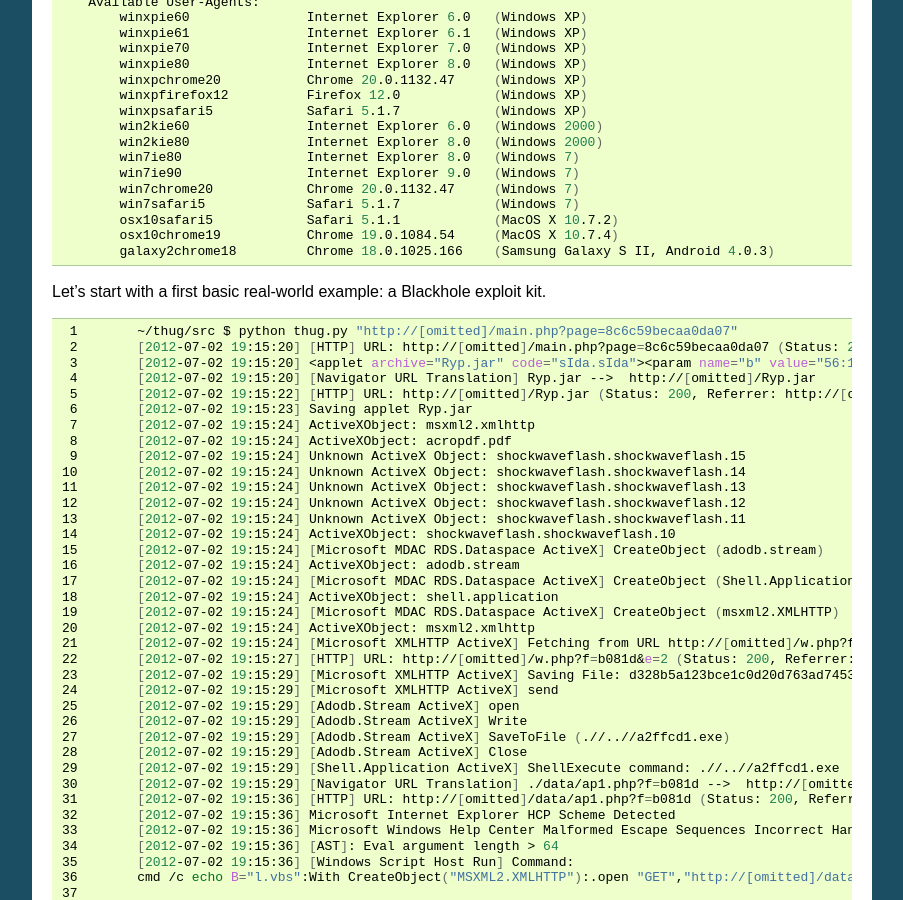
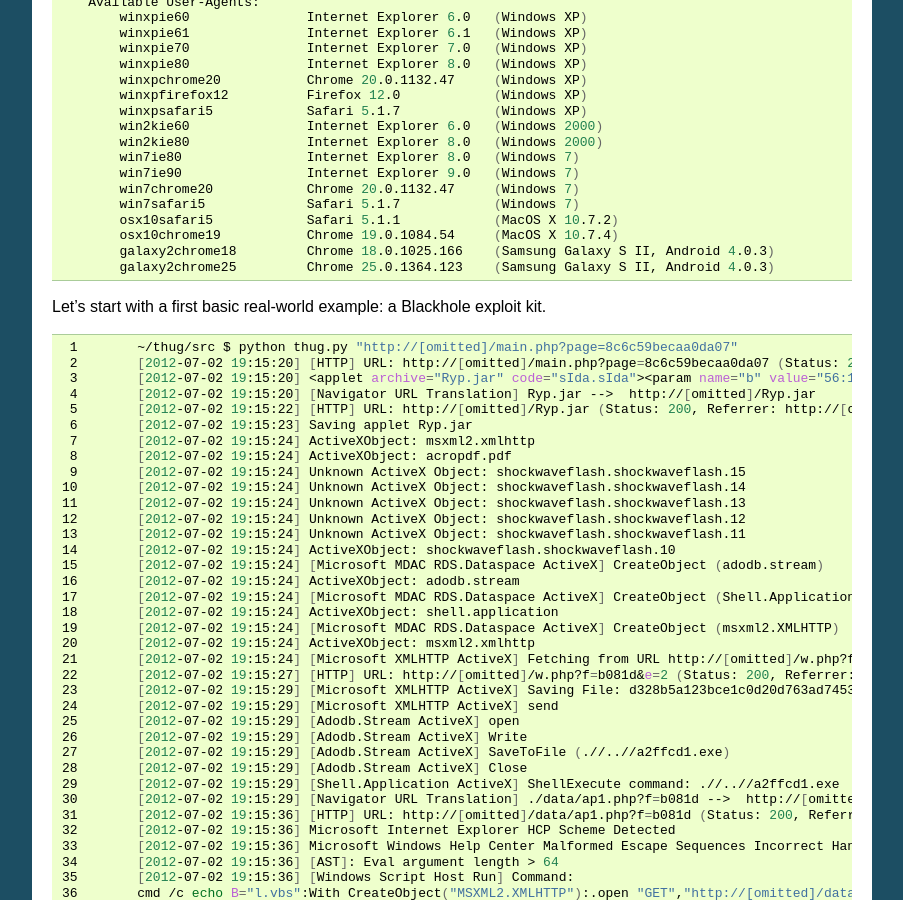
Before and after one commit to buffer/thug, a Sphinx documentation site: the page built from doc/source/usage.rst, in a window 1280 px wide and 900 px high, scrolled down 821 px. Shown: the whole window, without its empty margins (198-1101 px from the left). Built offline with Sphinx 7.4.7, drawn with Linux system fonts in a browser that asks for light colours.

Commit message:
Documentation update

```diff
--- a/doc/source/usage.rst
+++ b/doc/source/usage.rst
@@ -71,6 +71,7 @@
             osx10safari5            Safari 5.1.1            (MacOS X 10.7.2)
             osx10chrome19           Chrome 19.0.1084.54     (MacOS X 10.7.4)
             galaxy2chrome18         Chrome 18.0.1025.166    (Samsung Galaxy S II, Android 4.0.3)
+            galaxy2chrome25         Chrome 25.0.1364.123    (Samsung Galaxy S II, Android 4.0.3)
 
 
 Let's start with a first basic real-world example: a Blackhole exploit kit.
```
Also changed, not shown: 1 other file.
